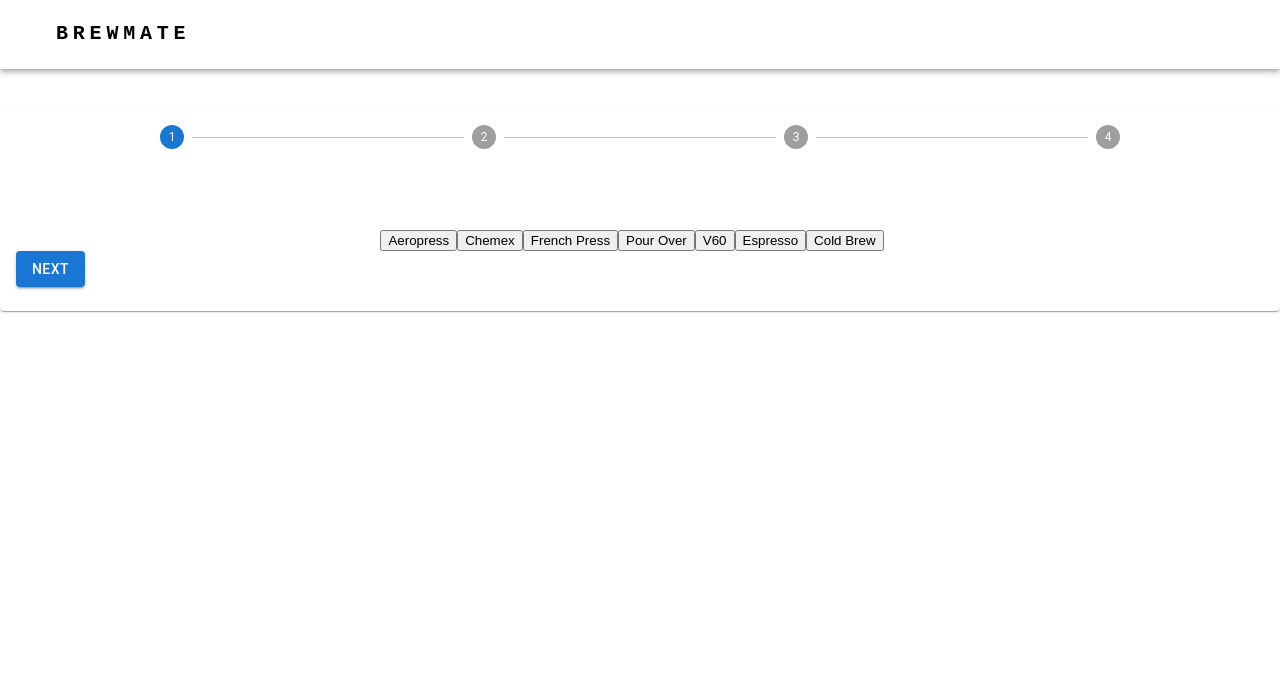
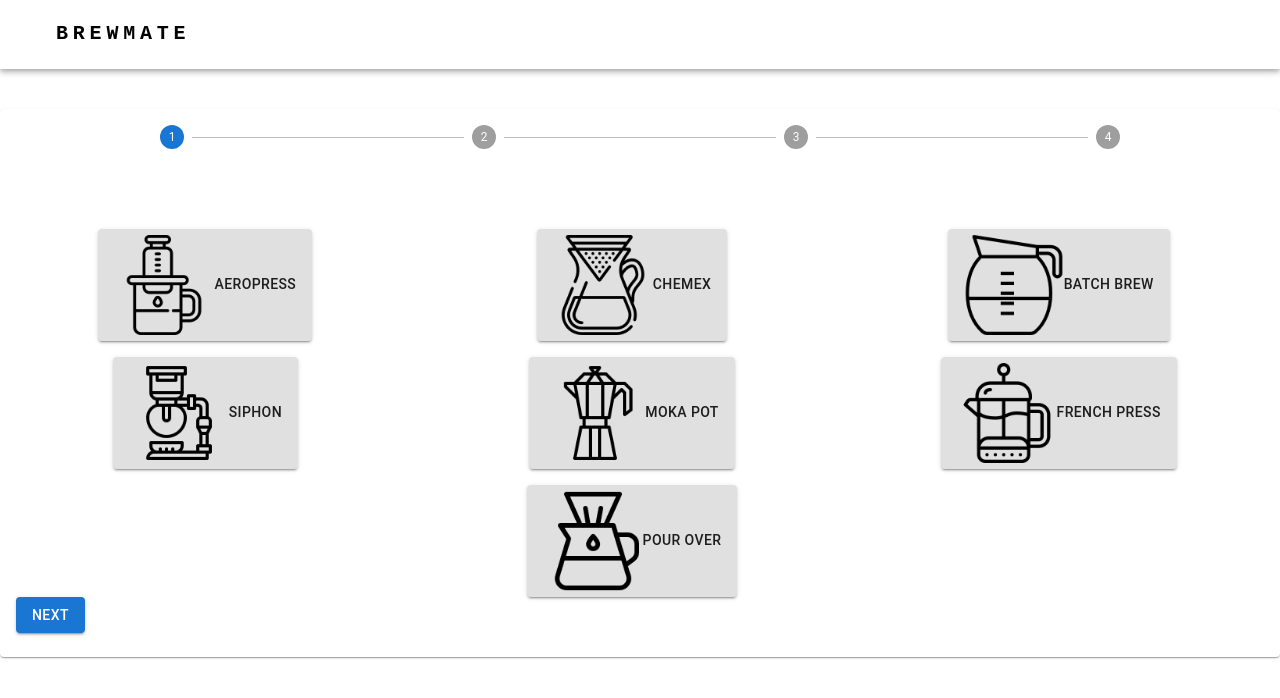
Before and after one commit to TomMannion/Coffee_app, a React (Create React App) app in the folder client/: page /post in a window 1280 px wide. Shown: the top 698 px of the page. Built offline with nearby package versions, Linux system fonts and the light colour scheme.

Commit message:
added button formatting to BrewMethod, made BrewMethod generate from Array for later expansion

```diff
--- a/client/src/components/BrewMethod.js
+++ b/client/src/components/BrewMethod.js
@@ -1,33 +1,70 @@
 import React from "react";
-import TextField from "@mui/material/TextField";
 import { useSelector, useDispatch } from "react-redux";
 import { setBrewMethod } from "../features/brewMethodSlice";
+import Grid from "@mui/material/Grid";
+import Button from "@mui/material/Button";
 
 function BrewMethod() {
   const brewMethod = useSelector((state) => state.brewMethod.value);
   const dispatch = useDispatch();
+  const brewMethods = [
+    "aeropress",
+    "chemex",
+    "batch brew",
+    "siphon",
+    "moka pot",
+    "french press",
+    "pour over",
+  ];
+
+  const loadAvatar = (brewMethod) => {
+    // load avatar based on brew method from assets folder
+    switch (brewMethod) {
+      case "aeropress":
+        return require("../assets/Aeropress.png");
+      case "chemex":
+        return require("../assets/Chemex.png");
+      case "french press":
+        return require("../assets/french-press.png");
+      case "pour over":
+        return require("../assets/pour-over.png");
+      case "batch brew":
+        return require("../assets/batch-brew.png");
+      case "siphon":
+        return require("../assets/siphon.png");
+      case "moka pot":
+        return require("../assets/moka-pot.png");
+      default:
+        return require("../assets/Aeropress.png");
+    }
+  };
 
   return (
-    // row of buttons for each brew method  (pour over, french press, etc)
-    <div>
-      <button onClick={() => dispatch(setBrewMethod("Aeropress"))}>
-        Aeropress
-      </button>
-      <button onClick={() => dispatch(setBrewMethod("Chemex"))}>Chemex</button>
-      <button onClick={() => dispatch(setBrewMethod("French Press"))}>
-        French Press
-      </button>
-      <button onClick={() => dispatch(setBrewMethod("Pour Over"))}>
-        Pour Over
-      </button>
-      <button onClick={() => dispatch(setBrewMethod("V60"))}>V60</button>
-      <button onClick={() => dispatch(setBrewMethod("Espresso"))}>
-        Espresso
-      </button>
-      <button onClick={() => dispatch(setBrewMethod("Cold Brew"))}>
-        Cold Brew
-      </button>
-    </div>
+    // loop over brewMethods array and create a Grid item for each with a button and an image inside
+    <Grid container justifyContent="center" spacing={2}>
+      {brewMethods.map((method, index) => {
+        return (
+          <Grid item xs={4} md={4} key={index}>
+            <Button
+              className="brewMethod"
+              // set brew method to the method that was clicked and set button to clicked
+              onClick={() => dispatch(setBrewMethod(method))}
+              variant="contained"
+              color={brewMethod === method ? "primary" : "inherit"}
+            >
+              <img
+                src={loadAvatar(method)}
+                alt={method}
+                className="brewMethodImage"
+                width={100}
+                height={100}
+              />
+              {method}
+            </Button>
+          </Grid>
+        );
+      })}
+    </Grid>
   );
 }
 
--- a/client/src/components/CoffeeCard.js
+++ b/client/src/components/CoffeeCard.js
@@ -31,9 +31,9 @@ const loadAvatar = (brewMethod) => {
   // load avatar based on brew method from assets folder
   switch (brewMethod) {
     case "aeropress":
-      return require("../assets/aeropress.png");
+      return require("../assets/Aeropress.png");
     case "chemex":
-      return require("../assets/chemex.png");
+      return require("../assets/Chemex.png");
     case "french press":
       return require("../assets/french-press.png");
     case "V60":
@@ -43,7 +43,7 @@ const loadAvatar = (brewMethod) => {
     case "siphon":
       return require("../assets/siphon.png");
     default:
-      return require("../assets/aeropress.png");
+      return require("../assets/Aeropress.png");
   }
 };
 
```
